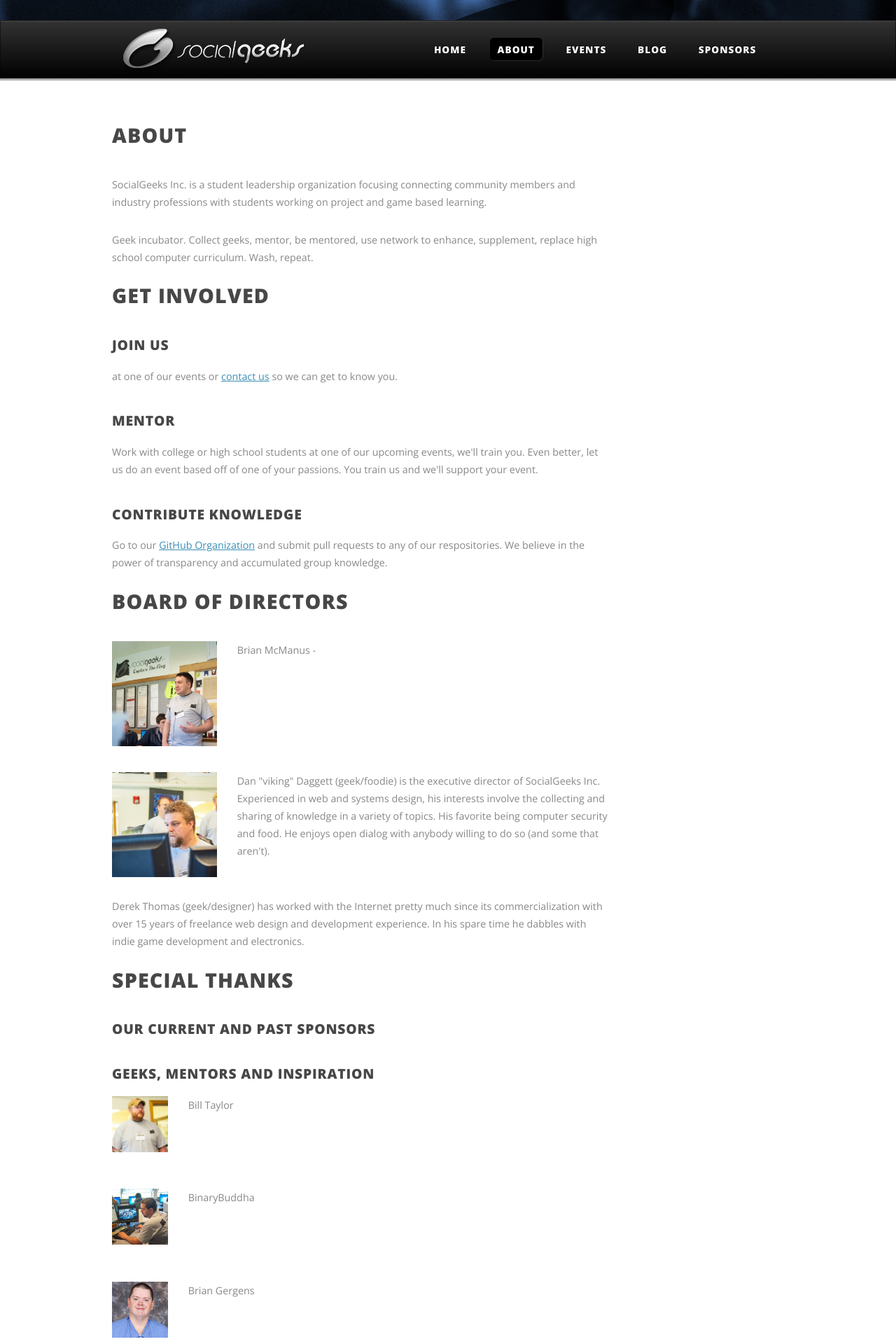
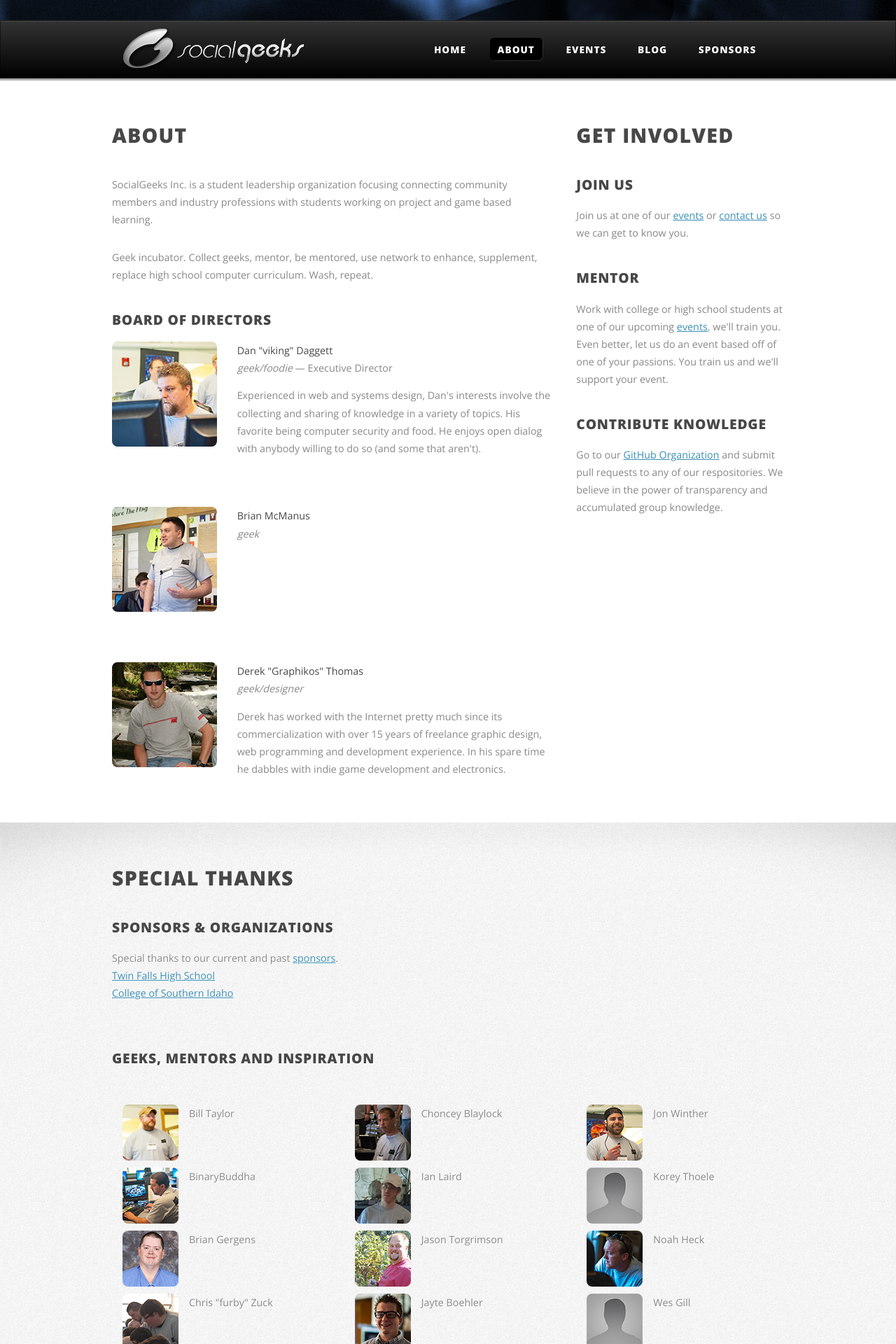
Before and after one commit to jahrik/socialgeeks.com, a Jekyll site: the page built from about.html, in a window 1280 px wide. Shown: the top 1920 px of the page at 70% size. Built offline with Jekyll 4.4.1, drawn with Linux system fonts in a browser that asks for light colours; comment, search, counter and statistics services are not loaded; some of the changed text lies outside the part shown.

Commit message:
Reworked about page and optimized images.

```diff
--- /dev/null
+++ b/_includes/themes/socialgeeks/basic.html
@@ -0,0 +1,42 @@
+<div id="header-wrapper" style="height: 8em;">
+	<header id="header">
+		<div class="container">
+
+			<a href="/index.html" id="logo"></a>
+
+			<nav id="nav">
+				<ul>
+					<li><a href="/index.html">Home</a></li>
+					<!--
+					<li>
+						<span>Dropdown</span>
+						<ul>
+							<li><a href="#">Lorem ipsum dolor</a></li>
+							<li><a href="#">Magna phasellus</a></li>
+							<li>
+								<span>Phasellus consequat</span>
+								<ul>
+									<li><a href="#">Lorem ipsum dolor</a></li>
+									<li><a href="#">Phasellus consequat</a></li>
+									<li><a href="#">Magna phasellus</a></li>
+									<li><a href="#">Etiam dolore nisl</a></li>
+								</ul>
+							</li>
+							<li><a href="#">Veroeros feugiat</a></li>
+						</ul>
+					</li>
+					-->
+					<li{% if page.category contains 'about' %} class="current_page_item"{% endif %}><a href="/about.html">About</a></li>
+					<li{% if page.category contains 'event' %} class="current_page_item"{% endif %}><a href="/events.html">Events</a></li>
+					<li{% if page.category contains 'post' %} class="current_page_item"{% endif %}><a href="/blog.html">Blog</a></li>
+					<li{% if page.category contains 'sponsors' %} class="current_page_item"{% endif %}><a href="/sponsors.html">Sponsors</a></li>
+				</ul>
+			</nav>
+
+		</div>
+
+	</header>
+</div>
+
+
+{{ content }}
--- /dev/null
+++ b/_layouts/basic.html
@@ -0,0 +1,4 @@
+---
+layout: default
+---
+{% include themes/socialgeeks/basic.html %}
--- a/about.html
+++ b/about.html
@@ -1,56 +1,166 @@
 ---
-layout: page
+layout: basic
 title: "About"
 description: "What We Do"
 tags: []
 category: about
 ---
 
+
+
+<div id="main-wrapper">
+	<div class="main-wrapper-style2">
+		<div class="inner">
+
+			<section class="container">
+				<div class="row">
+					<div class="8u">
+
+						<h2>ABOUT</h2>
+
 						<p>SocialGeeks Inc. is a student leadership organization focusing connecting community members and industry professions with students working on project and game based learning.</p>
 
 						<p>Geek incubator. Collect geeks, mentor, be mentored, use network to enhance, supplement, replace high school computer curriculum. Wash, repeat.  </p>
+
+
+						<h3>Board of Directors</h3>
+
+
+						<article class="box-excerpt">
+							<span class="image image-left"><img src="/public/images/board/dan.jpg" /></span>
+
+							<div>
+								<header>
+									<strong>Dan "viking" Daggett</strong>
+									<p><em style="font-style:italic">geek/foodie</em> &mdash; Executive Director</p>
+								</header>
+								<p>Experienced in web and systems design, Dan's interests involve the collecting and sharing of knowledge in a variety of topics. His favorite being computer security and food. He enjoys open dialog with anybody willing to do so (and some that aren't).</p>
+							</div>
+						</article>
+						<article class="box-excerpt">
+							<span class="image image-left"><img src="/public/images/board/brian.jpg" /></span>
+
+							<div>
+								<header>
+									<strong>Brian McManus</strong>
+									<p><em style="font-style:italic">geek</em></p>
+								</header>
+								<p></p>
+							</div>
+						</article>
+						<article class="box-excerpt">
+							<span class="image image-left"><img src="/public/images/board/derek.jpg" /></span>
+
+							<div>
+								<header>
+									<strong>Derek "Graphikos" Thomas</strong>
+									<p><em style="font-style:italic">geek/designer</em></p>
+								</header>
+								<p>Derek has worked with the Internet pretty much since its commercialization with over 15 years of freelance graphic design, web programming and development experience.  In his spare time he dabbles with indie game development and electronics.</p>
+							</div>
+						</article>
+
+
+					</div>
+					<div class="4u">
+
 
 						<h2>Get Involved</h2>
 
 						<h3>Join us</h3>
 
-<p>at one of our events or <a href="contact.html">contact us</a> so we can get to know you.</p>
+						<p>Join us at one of our <a href="events.html">events</a> or <a href="contact.html">contact us</a> so we can get to know you.</p>
 
 						<h3>Mentor</h3>
-<p>Work with college or high school students at one of our upcoming events, we'll train you.  Even better, let us do an event based off of one of your passions.  You train us and we'll support your event.</p>
+						<p>Work with college or high school students at one of our upcoming <a href="events.html">events</a>, we'll train you.  Even better, let us do an event based off of one of your passions.  You train us and we'll support your event.</p>
 
 						<h3>Contribute Knowledge</h3>
 						<p>Go to our <a href="https://github.com/socialgeeks">GitHub Organization</a> and submit pull requests to any of our respositories. We believe in the power of transparency and accumulated group knowledge.</p>
+					</div>
+				</div>
 
-<h2>Board of Directors</h2>
+			</section>
 
-<ul>
-	<li><img src="/public/images/board/brian.jpg" align="left" width="150" height="150" class="image image-left" />Brian McManus - <p>&nbsp;</p><p>&nbsp;</p><p>&nbsp;</p></li>
-
-	<li><img src="/public/images/board/dan.jpg" align="left" width="150" height="150" class="image image-left" />Dan "viking" Daggett (geek/foodie) is the executive director of SocialGeeks Inc. Experienced in web and systems design, his interests involve the collecting and sharing of knowledge in a variety of topics. His favorite being computer security and food. He enjoys open dialog with anybody willing to do so (and some that aren't).<p>&nbsp;</p></li>
-
-	<li>Derek Thomas (geek/designer) has worked with the Internet pretty much since its commercialization with over 15 years of freelance web design and development experience.  In his spare time he dabbles with indie game development and electronics.</li>
-</ul>
+		</div>
+	</div>
+	<div class="main-wrapper-style3">
+		<div class="inner">
+			<div class="container">
+				<div class="row">
+					<div class="12u">
 
 						<h2>Special Thanks</h2>
 
-<h3><a href="sponsors.html">Our current and past sponsors</a></h3>
-<h3>Geeks, Mentors and Inspiration</h3>
+						<h3>Sponsors & Organizations</h3>
+						Special thanks to our current and past <a href="sponsors.html">sponsors</a>.
 
 						<ul>
-	<li><img src="/public/images/mentors/bill_taylor.jpg" align="left" width="80" height="80" class="image image-left" />Bill Taylor<p>&nbsp;</p><p>&nbsp;</p></li>
-	<li><img src="/public/images/mentors/binarybuddha.jpg" align="left" width="80" height="80" class="image image-left" />BinaryBuddha<p>&nbsp;</p><p>&nbsp;</p></li>
-	<li><img src="/public/images/mentors/brian_gergens.jpg" align="left" width="80" height="80" class="image image-left" />Brian Gergens<p>&nbsp;</p><p>&nbsp;</p></li>
-	<li><img src="/public/images/mentors/chris_furby_zuck.jpg" align="left" width="80" height="80" class="image image-left" />Chris "furby" Zuck<p>&nbsp;</p><p>&nbsp;</p></li>
-	<li><img src="/public/images/mentors/choncey_blaylock.jpg" align="left" width="80" height="80" class="image image-left" />Choncey Blaylock<p>&nbsp;</p><p>&nbsp;</p></li>
-	<li><img src="/public/images/mentors/ian_laird.jpg" align="left" width="80" height="80" class="image image-left" />Ian Laird<p>&nbsp;</p><p>&nbsp;</p></li>
-	<li><img src="/public/images/mentors/jason_torgrimson.jpg" align="left" width="80" height="80" class="image image-left" />Jason Torgrimson<p>&nbsp;</p><p>&nbsp;</p></li>
-	<li><img src="/public/images/mentors/jayte_boehler.jpg" align="left" width="80" height="80" class="image image-left" />Jayte Boehler<p>&nbsp;</p><p>&nbsp;</p></li>
-	<li><img src="/public/images/mentors/jon_winther.jpg" align="left" width="80" height="80" class="image image-left" />Jon Winther<p>&nbsp;</p><p>&nbsp;</p></li>
-	<li>Korey Thoele<p>&nbsp;</p><p>&nbsp;</p></li>
-	<li><img src="/public/images/mentors/noah_heck.jpg" align="left" width="80" height="80" class="image image-left" />Noah Heck<p>&nbsp;</p><p>&nbsp;</p></li>
-	<li>Wes Gill<p>&nbsp;</p><p>&nbsp;</p></li>
 							<li><a href="http://www.tfhsbruins.com/" target="_blank">Twin Falls High School</a></li>
 							<li><a href="http://www.csi.edu" target="_blank">College of Southern Idaho</a></li>
-	<li>Anybody that has ever listened to or contributed to the vision and growth of our organization.  <a href="contact.html">Email us</a> and we'll add you to the list.</li>
 						</ul>
+					</div>
+				</div>
+
+				<div class="row">
+
+					<h3 style="padding-top: 0px !important;">Geeks, Mentors and Inspiration</h3>
+
+					<div class="4u">
+						<div class="mentor"><img src="/public/images/mentors/bill_taylor.jpg" /><span>Bill Taylor</span></div>
+						<div class="mentor"><img src="/public/images/mentors/binarybuddha.jpg" /><span>BinaryBuddha</span></div>
+						<div class="mentor"><img src="/public/images/mentors/brian_gergens.jpg" /><span>Brian Gergens</span></div>
+						<div class="mentor"><img src="/public/images/mentors/chris_furby_zuck.jpg" /><span>Chris "furby" Zuck</span></div>
+					</div>
+					<div class="4u">
+						<div class="mentor"><img src="/public/images/mentors/choncey_blaylock.jpg" /><span>Choncey Blaylock</span></div>
+						<div class="mentor"><img src="/public/images/mentors/ian_laird.jpg" /><span>Ian Laird</span></div>
+						<div class="mentor"><img src="/public/images/mentors/jason_torgrimson.jpg" /><span>Jason Torgrimson</span></div>
+						<div class="mentor"><img src="/public/images/mentors/jayte_boehler.jpg" /><span>Jayte Boehler</span></div>
+					</div>
+					<div class="4u">
+						<div class="mentor"><img src="/public/images/mentors/jon_winther.jpg" /><span>Jon Winther</span></div>
+						<div class="mentor"><img src="/public/images/mentors/pna.jpg" />Korey Thoele</div>
+						<div class="mentor"><img src="/public/images/mentors/noah_heck.jpg" /><span>Noah Heck</span></div>
+						<div class="mentor"><img src="/public/images/mentors/pna.jpg" />Wes Gill</div>
+					</div>
+				</div>
+				<div class="row">
+					<div class="12u">
+						Thanks to anybody that has ever listened to or contributed to the vision and growth of our organization.  <a href="contact.html">Contact us</a> and we'll add you to the list.
+					</div>
+				</div>
+			</div>
+		</div>
+	</div>
+</div>
+
+
+
+
+
+
+
+
+
+
+
+
+
+
+
+
+
+
+<div class="main-wrapper-style3">
+	<div class="inner">
+		<div class="container">
+			<div class="row">
+				<div class="8u">
+
+
+
+				</div>
+			</div>
+		</div>
+	</div>
+</div>
--- a/public/css/style.css
+++ b/public/css/style.css
@@ -821,3 +821,16 @@
 		color: #aaa;
 		line-height: 14px;
 	}
+
+	/* other */
+
+	.mentor {
+		clear: both;
+		margin-bottom: 10px;
+	}
+
+	.mentor img {
+		float: left;
+		margin: 0 15px 10px;
+		border-radius: 8px;
+	}
```
Also changed, not shown: public/images/board/brian.jpg, public/images/board/dan.jpg, public/images/board/derek.jpg (added), public/images/mentors/bill_taylor.jpg, public/images/mentors/binarybuddha.jpg, public/images/mentors/brian_gergens.jpg, public/images/mentors/choncey_blaylock.jpg, public/images/mentors/chris_furby_zuck.jpg, public/images/mentors/ian_laird.jpg, public/images/mentors/jason_torgrimson.jpg, public/images/mentors/jayte_boehler.jpg, public/images/mentors/jon_winther.jpg, public/images/mentors/noah_heck.jpg, public/images/mentors/pna.jpg (added). Lines whose indentation alone changed are shown as unchanged.
